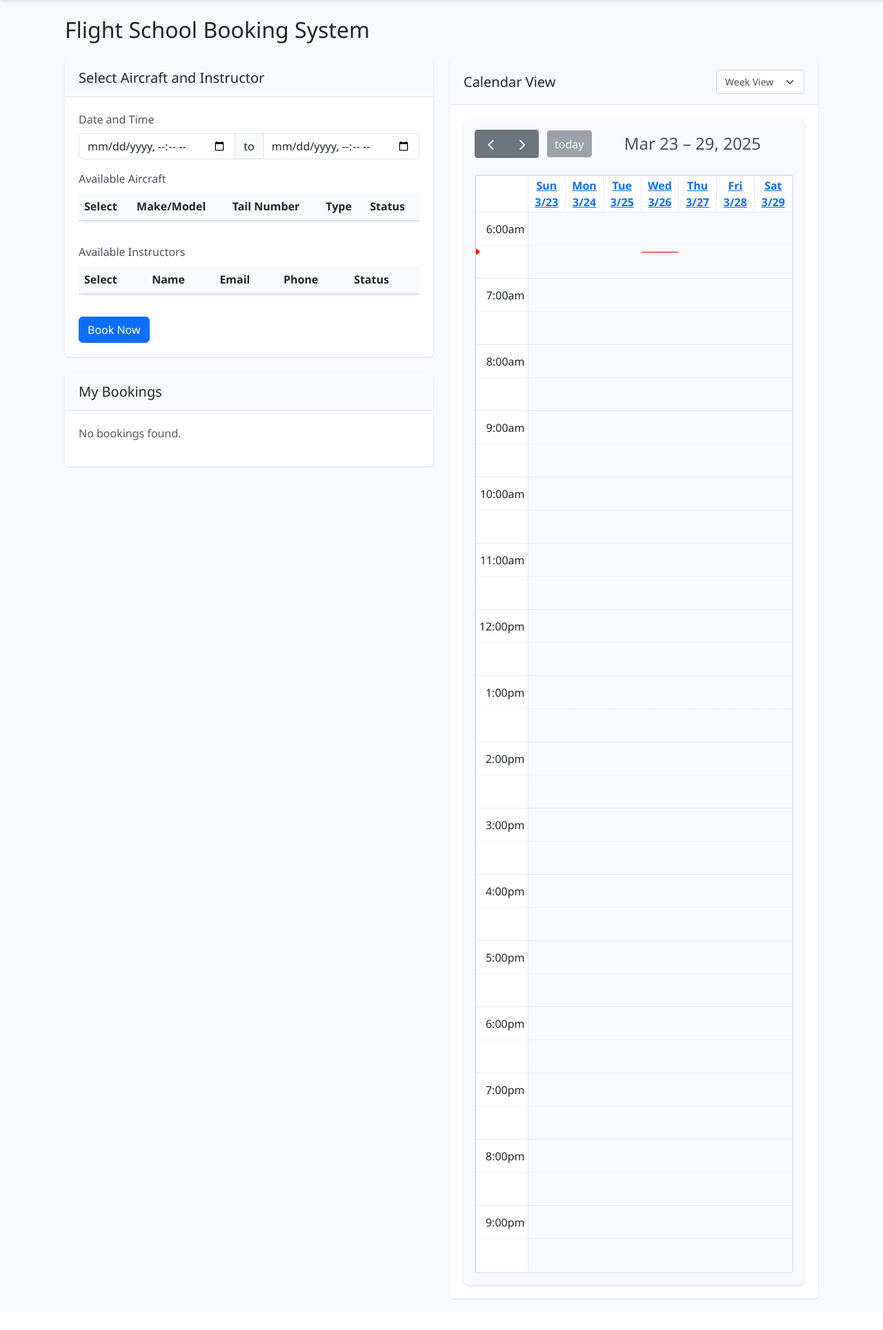
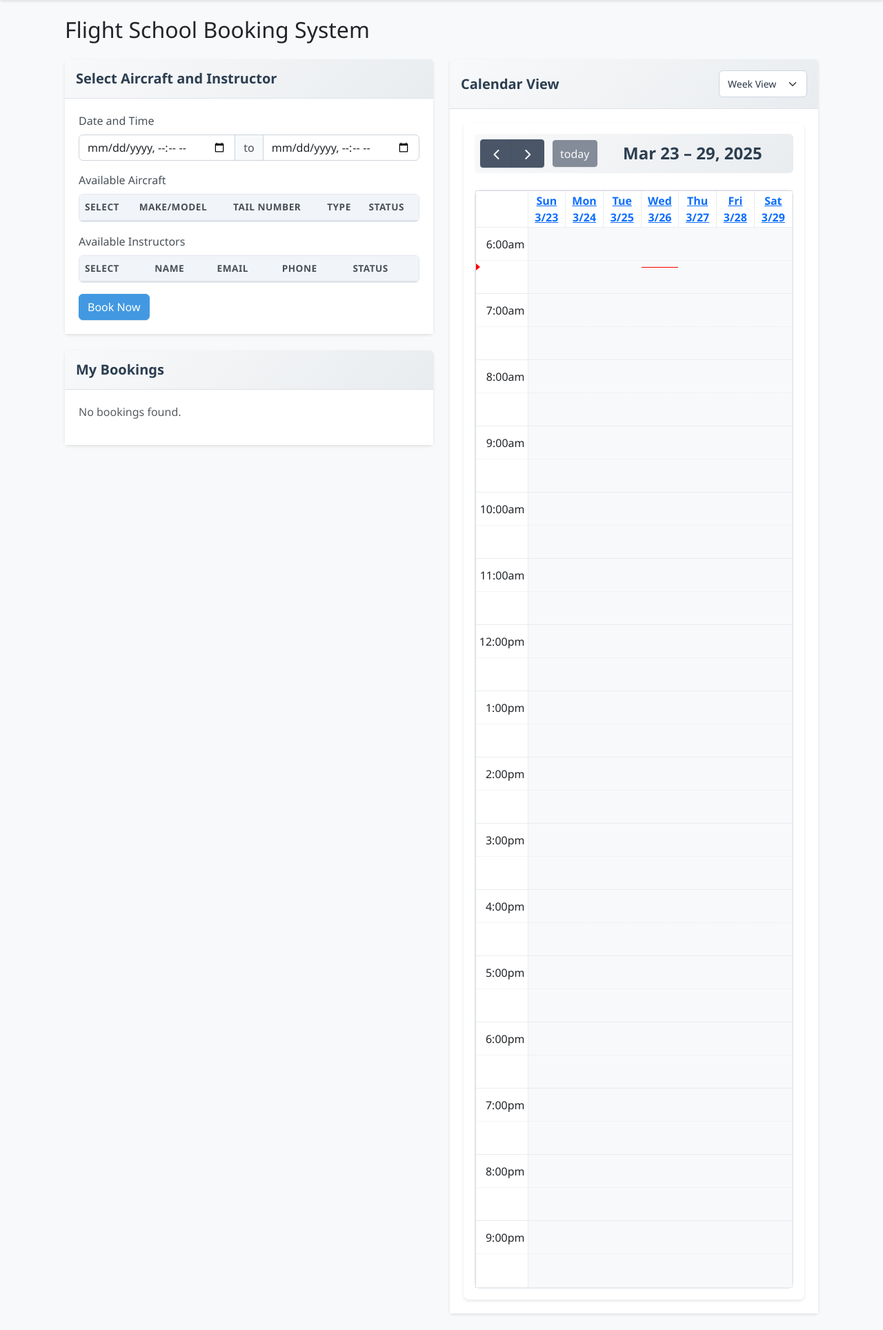
Before and after one commit to jordanhubbard/open-flight-school, a Flask app: page /booking in a window 1280 px wide. Shown: the part 62-1990 px from the top of the page at 69% size. Before the commit the page ends 1946 px from the top, so only its background shows below. Run offline with Flask 3, Linux system fonts and the light colour scheme; the visitor is signed in with stand-in values (Sample User, id 1); data that the repository does not hold is empty; some libraries are stand-ins or nearby versions.

Commit message:
More colors

```diff
--- a/templates/booking.html
+++ b/templates/booking.html
@@ -241,8 +241,90 @@
 <script src='https://cdn.jsdelivr.net/npm/fullcalendar@5.11.3/main.min.js'></script>
 
 <style>
+    /* Card styles */
+    .card {
+        border: none;
+        box-shadow: 0 2px 4px rgba(0,0,0,0.1);
+        margin-bottom: 1.5rem;
+    }
+
+    .card-header {
+        background: linear-gradient(135deg, #f8f9fa 0%, #e9ecef 100%);
+        border-bottom: 1px solid #dee2e6;
+        padding: 1rem;
+    }
+
+    .card-title {
+        color: #2c3e50;
+        font-weight: 600;
+        margin: 0;
+    }
+
+    .card-body {
+        background-color: #ffffff;
+        padding: 1.25rem;
+    }
+
+    /* Table styles */
+    .table {
+        margin-bottom: 0;
+    }
+
+    .table thead th {
+        background-color: #f1f4f8;
+        border-bottom: 2px solid #dee2e6;
+        color: #495057;
+        font-weight: 600;
+        text-transform: uppercase;
+        font-size: 0.85rem;
+        letter-spacing: 0.5px;
+    }
+
+    .table tbody tr:hover {
+        background-color: #f8f9fa;
+    }
+
+    .availability-status {
+        padding: 0.25rem 0.75rem;
+        border-radius: 50px;
+        font-size: 0.875rem;
+        font-weight: 500;
+    }
+
+    .available {
+        background-color: #e3fcef;
+        color: #0d6832;
+    }
+
+    .unavailable {
+        background-color: #ffe9e9;
+        color: #cc1f1f;
+    }
+
+    /* Form controls */
+    .form-control {
+        border-color: #ced4da;
+        border-radius: 6px;
+    }
+
+    .form-control:focus {
+        border-color: #80bdff;
+        box-shadow: 0 0 0 0.2rem rgba(0,123,255,.15);
+    }
+
+    .input-group {
+        margin-bottom: 1rem;
+    }
+
+    .input-group-text {
+        background-color: #f8f9fa;
+        border-color: #ced4da;
+        color: #495057;
+    }
+
+    /* Calendar styles */
     .custom-calendar {
-        background-color: #f8f9fa;
+        background-color: #ffffff;
         border-radius: 8px;
         padding: 1rem;
         box-shadow: 0 2px 4px rgba(0,0,0,0.1);
@@ -266,76 +348,135 @@
     }
 
     .fc-event {
-        border-radius: 4px;
-        padding: 2px 4px;
+        border-radius: 6px;
+        padding: 4px 6px;
         margin: 1px 0;
         font-size: 0.85em;
+        box-shadow: 0 1px 2px rgba(0,0,0,0.1);
     }
 
     .fc-event.own-booking {
-        background-color: #e8f5e9 !important;
-        border-color: #4caf50 !important;
-        color: #1b5e20 !important;
+        background-color: #ebf9eb !important;
+        border-color: #28a745 !important;
+        color: #155724 !important;
     }
 
     .fc-event.other-booking {
-        background-color: #fff3e0 !important;
-        border-color: #ff9800 !important;
-        color: #e65100 !important;
+        background-color: #fff3e6 !important;
+        border-color: #fd7e14 !important;
+        color: #804000 !important;
     }
 
     .fc-header-toolbar {
         margin-bottom: 1.5em !important;
+        padding: 0.5rem;
+        background: linear-gradient(135deg, #f8f9fa 0%, #e9ecef 100%);
+        border-radius: 6px;
     }
 
     .fc-toolbar-title {
         font-size: 1.5em !important;
-        color: #495057;
+        color: #2c3e50;
+        font-weight: 600;
     }
 
     .fc-button-primary {
-        background-color: #6c757d !important;
-        border-color: #6c757d !important;
+        background-color: #4a5568 !important;
+        border-color: #4a5568 !important;
+        box-shadow: 0 1px 2px rgba(0,0,0,0.1);
     }
 
     .fc-button-primary:hover {
-        background-color: #5a6268 !important;
-        border-color: #545b62 !important;
+        background-color: #2d3748 !important;
+        border-color: #2d3748 !important;
     }
 
     .fc-button-primary:not(:disabled):active,
     .fc-button-primary:not(:disabled).fc-button-active {
-        background-color: #545b62 !important;
-        border-color: #4e555b !important;
+        background-color: #1a202c !important;
+        border-color: #1a202c !important;
     }
 
     .fc-timegrid-event {
-        min-height: 2em;
+        min-height: 2.5em;
     }
 
     .fc-timegrid-event .fc-event-main {
-        padding: 4px;
+        padding: 4px 6px;
     }
 
     .fc-view-harness {
         background-color: #ffffff;
-        border-radius: 4px;
-        border: 1px solid #dee2e6;
+        border-radius: 8px;
+        border: 1px solid #e2e8f0;
     }
 
     #calendarViewSelect {
-        border-radius: 4px;
-        border: 1px solid #ced4da;
-        padding: 0.375rem 2.25rem 0.375rem 0.75rem;
+        border-radius: 6px;
+        border: 1px solid #cbd5e0;
+        padding: 0.5rem 2.25rem 0.5rem 0.75rem;
         background-color: #fff;
-        color: #495057;
+        color: #2d3748;
         cursor: pointer;
+        font-weight: 500;
+        transition: all 0.2s ease;
     }
 
     #calendarViewSelect:focus {
-        border-color: #80bdff;
-        outline: 0;
-        box-shadow: 0 0 0 0.2rem rgba(0,123,255,.25);
+        border-color: #4299e1;
+        box-shadow: 0 0 0 3px rgba(66, 153, 225, 0.15);
+    }
+
+    /* Button styles */
+    .btn-primary {
+        background-color: #4299e1;
+        border-color: #4299e1;
+        box-shadow: 0 1px 2px rgba(0,0,0,0.1);
+    }
+
+    .btn-primary:hover {
+        background-color: #3182ce;
+        border-color: #3182ce;
+    }
+
+    .btn-secondary {
+        background-color: #718096;
+        border-color: #718096;
+    }
+
+    .btn-secondary:hover {
+        background-color: #4a5568;
+        border-color: #4a5568;
+    }
+
+    /* Table responsive container */
+    .table-responsive {
+        border-radius: 6px;
+        border: 1px solid #e2e8f0;
+    }
+
+    /* Admin controls */
+    .btn-group .btn {
+        margin-right: 0.5rem;
+    }
+
+    /* Modal styles */
+    .modal-content {
+        border: none;
+        border-radius: 8px;
+        box-shadow: 0 4px 6px rgba(0,0,0,0.1);
+    }
+
+    .modal-header {
+        background: linear-gradient(135deg, #f8f9fa 0%, #e9ecef 100%);
+        border-bottom: 1px solid #dee2e6;
+        border-radius: 8px 8px 0 0;
+    }
+
+    .modal-footer {
+        border-top: 1px solid #dee2e6;
+        background-color: #f8f9fa;
+        border-radius: 0 0 8px 8px;
     }
 </style>
 
```
